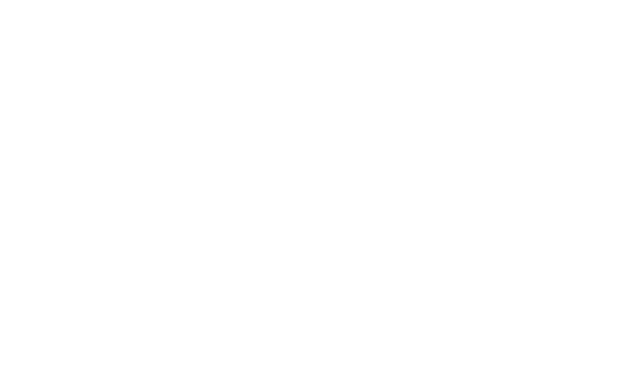
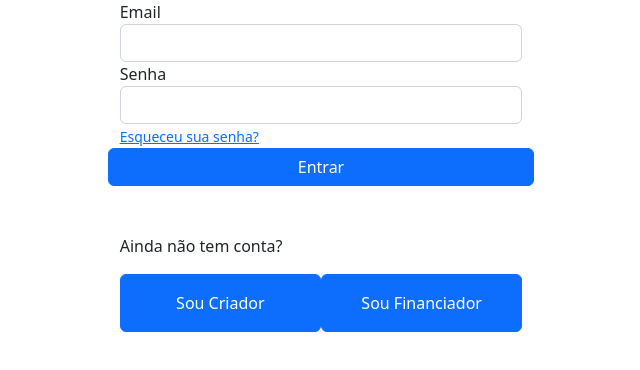
Before and after one commit to bcccoworkingufape/projeto-cultural, a React (Create React App) app in the folder client/: page /login in a window 1280 px wide. Before the commit this address had no page. Shown: the top 370 px of the page, without its empty margins (319-959 px from the left). Built offline with nearby package versions, Linux system fonts and the light colour scheme.

Commit message:
inserindo base para a pagina de login

```diff
--- a/client/src/App.js
+++ b/client/src/App.js
@@ -4,6 +4,7 @@
 import { BrowserRouter, Routes, Route } from "react-router-dom";
 
 import LandingPage from './pages/landingPage.js';
+import Login from './pages/login.js';
 
 function App() {
   return (
@@ -11,6 +12,7 @@
       <Routes>
 
         <Route path="/" element={<LandingPage/>}/>
+        <Route path="/login" element={<Login/>}/>
 
       </Routes>
     </BrowserRouter>
--- a/client/src/components/header.js
+++ b/client/src/components/header.js
@@ -1,5 +1,5 @@
 import 'bootstrap/dist/css/bootstrap.min.css';
-import logo from '../assets/logo.svg';
+import logo from '../assets/images/logo.svg';
 
 function Header() {
     return (
--- a/client/src/pages/landingPage.js
+++ b/client/src/pages/landingPage.js
@@ -1,5 +1,5 @@
 import 'bootstrap/dist/css/bootstrap.min.css';
-import logo from '../assets/logo.svg';
+import logo from '../assets//images/logo.svg';
 
 import Header from '../components/header';
 
--- /dev/null
+++ b/client/src/pages/login.js
@@ -0,0 +1,37 @@
+import 'bootstrap/dist/css/bootstrap.min.css';
+
+function login() {
+    return (
+        <>
+        <div className='container col-4'>
+            <form className='d-flex justify-content-around'>
+                <div className='row'>
+                    <div className="form-group">
+                        <label>Email</label>
+                        <input type="email" className="form-control" />
+                    </div>
+                    <div className="form-group">
+                        <label>Senha</label>
+                        <input type="password" className="form-control" />
+                        <small className="form-text text-muted"><a href='?#'>Esqueceu sua senha?</a></small>
+                    </div>
+                    <button type="submit" className="btn btn-primary">Entrar</button>
+                </div>
+            </form>
+        </div>
+
+        <div className='container col-4 mt-5'>
+            <div className='align-items-center'>
+                <p>Ainda não tem conta?</p>
+
+                <div className='col'>
+                    <button type="submit" className="btn btn-primary p-3 w-50">Sou Criador</button>
+                    <button type="submit" className="btn btn-primary p-3 w-50">Sou Financiador</button>
+                </div>
+            </div>
+        </div>
+        </>
+    );
+  }
+
+  export default login;
```
Also changed, not shown: client/src/assets/images/logo.svg (renamed from client/src/assets/logo.svg).
